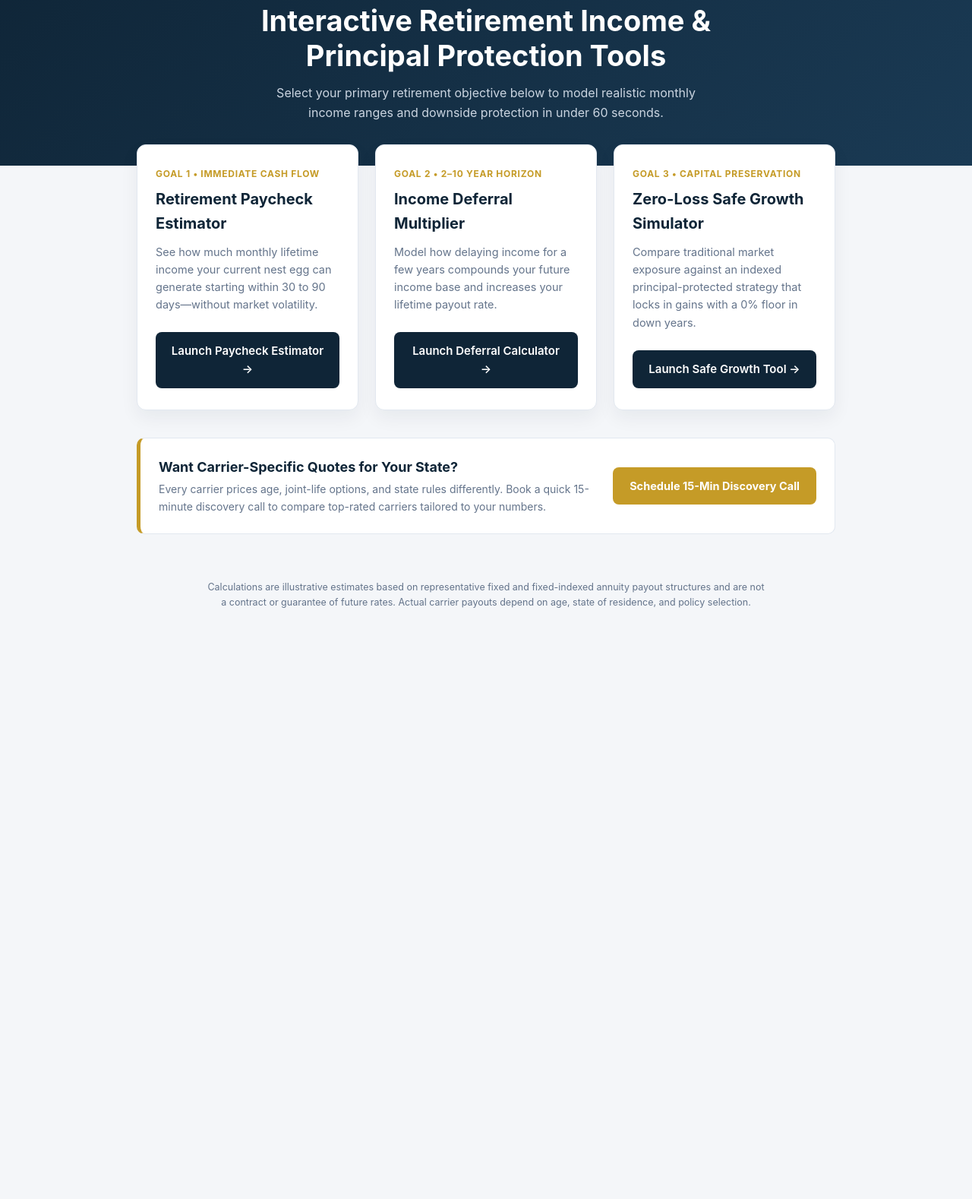
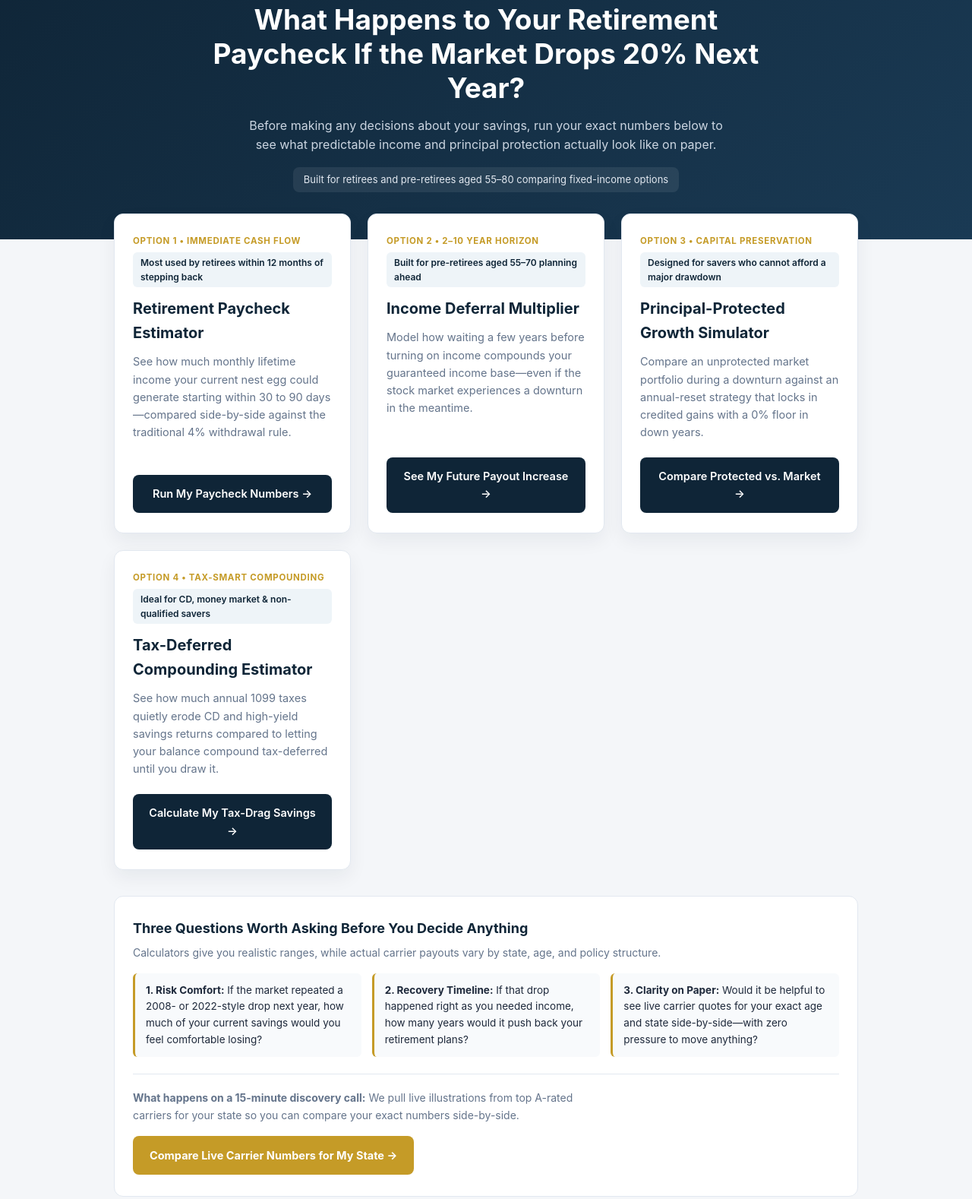
Before and after one commit to jromangfi21/retirement-calculators, a plain HTML site: page index.html in a window 1280 px wide. Shown: the part 90-1668 px from the top of the page at 76% size. Before the commit the page ends 933 px from the top, so only its background shows below. Drawn offline with Linux system fonts and the light colour scheme.

Commit message:
Update index.html

```diff
--- a/index.html
+++ b/index.html
@@ -3,7 +3,7 @@
 <head>
   <meta charset="UTF-8" />
   <meta name="viewport" content="width=device-width, initial-scale=1.0" />
-  <title>Retirement Income &amp; Principal Protection Hub</title>
+  <title>Jerry Roman | Retirement Income &amp; Principal Protection Hub</title>
   <style>
     :root {
       --navy: #0f2537;
@@ -26,12 +26,12 @@
     header {
       background: linear-gradient(135deg, var(--navy) 0%, var(--navy-light) 100%);
       color: #ffffff;
-      padding: 48px 20px 56px;
+      padding: 46px 20px 62px;
       text-align: center;
     }
     .badge {
       display: inline-block;
-      background: rgba(197, 155, 39, 0.2);
+      background: rgba(197, 155, 39, 0.18);
       border: 1px solid var(--gold);
       color: #f3d478;
       font-size: 12px;
@@ -43,33 +43,41 @@
       margin-bottom: 16px;
     }
     header h1 {
-      font-size: clamp(26px, 4vw, 38px);
+      font-size: clamp(25px, 4vw, 37px);
       font-weight: 700;
-      max-width: 720px;
+      max-width: 760px;
       margin: 0 auto 14px;
-      line-height: 1.2;
+      line-height: 1.22;
     }
     header p {
       font-size: 16px;
       color: #cbd5e1;
-      max-width: 600px;
-      margin: 0 auto;
+      max-width: 630px;
+      margin: 0 auto 16px;
+    }
+    .peer-strip {
+      display: inline-block;
+      font-size: 13px;
+      color: #e2e8f0;
+      background: rgba(255, 255, 255, 0.08);
+      padding: 6px 14px;
+      border-radius: 8px;
     }
     .container {
-      max-width: 960px;
-      margin: -28px auto 60px;
+      max-width: 1020px;
+      margin: -34px auto 60px;
       padding: 0 20px;
     }
     .grid {
       display: grid;
-      grid-template-columns: repeat(auto-fit, minmax(280px, 1fr));
+      grid-template-columns: repeat(auto-fit, minmax(290px, 1fr));
       gap: 22px;
     }
     .card {
       background: var(--card);
       border: 1px solid var(--border);
       border-radius: 12px;
-      padding: 28px 24px;
+      padding: 26px 24px;
       box-shadow: 0 10px 25px rgba(15, 37, 55, 0.06);
       display: flex;
       flex-direction: column;
@@ -81,12 +89,22 @@
       box-shadow: 0 14px 30px rgba(15, 37, 55, 0.1);
     }
     .card-tag {
-      font-size: 12px;
+      font-size: 11.5px;
       font-weight: 700;
       color: var(--gold);
       text-transform: uppercase;
       letter-spacing: 0.06em;
-      margin-bottom: 8px;
+      margin-bottom: 6px;
+    }
+    .who-for {
+      display: inline-block;
+      font-size: 12px;
+      color: var(--navy);
+      background: #eef4f8;
+      padding: 4px 10px;
+      border-radius: 6px;
+      font-weight: 600;
+      margin-bottom: 12px;
     }
     .card h2 {
       font-size: 20px;
@@ -96,7 +114,7 @@
     .card p {
       font-size: 14.5px;
       color: var(--muted);
-      margin-bottom: 24px;
+      margin-bottom: 22px;
     }
     .btn {
       display: inline-block;
@@ -105,31 +123,54 @@
       color: #ffffff;
       text-decoration: none;
       font-weight: 600;
-      font-size: 15px;
+      font-size: 14.5px;
       padding: 13px 18px;
       border-radius: 8px;
       transition: background 0.15s ease;
     }
     .btn:hover { background: var(--navy-light); }
-    .advisor-box {
-      margin-top: 36px;
+    .nepq-panel {
+      margin-top: 34px;
       background: var(--card);
       border: 1px solid var(--border);
-      border-left: 5px solid var(--gold);
-      border-radius: 10px;
-      padding: 24px;
+      border-radius: 12px;
+      padding: 28px 24px;
+    }
+    .nepq-panel h3 {
+      font-size: 18px;
+      color: var(--navy);
+      margin-bottom: 6px;
+    }
+    .nepq-sub {
+      font-size: 14px;
+      color: var(--muted);
+      margin-bottom: 16px;
+    }
+    .nepq-list {
+      list-style: none;
+      display: grid;
+      grid-template-columns: repeat(auto-fit, minmax(260px, 1fr));
+      gap: 14px;
+      margin-bottom: 22px;
+    }
+    .nepq-list li {
+      background: #f8fafc;
+      border-left: 3px solid var(--gold);
+      padding: 12px 14px;
+      border-radius: 6px;
+      font-size: 13.5px;
+      color: var(--text);
+    }
+    .cta-row {
       display: flex;
       flex-wrap: wrap;
       align-items: center;
       justify-content: space-between;
       gap: 16px;
+      border-top: 1px solid var(--border);
+      padding-top: 20px;
     }
-    .advisor-box h3 {
-      font-size: 18px;
-      color: var(--navy);
-      margin-bottom: 4px;
-    }
-    .advisor-box p {
+    .cta-row p {
       font-size: 14px;
       color: var(--muted);
       max-width: 580px;
@@ -140,7 +181,7 @@
       text-decoration: none;
       font-weight: 700;
       font-size: 14.5px;
-      padding: 13px 22px;
+      padding: 14px 22px;
       border-radius: 8px;
       white-space: nowrap;
     }
@@ -158,46 +199,66 @@
 <body>
   <header>
     <div class="badge">Jerry Roman &bull; Retirement Income &amp; Protection</div>
-    <h1>Interactive Retirement Income &amp; Principal Protection Tools</h1>
-    <p>Select your primary retirement objective below to model realistic monthly income ranges and downside protection in under 60 seconds.</p>
+    <h1>What Happens to Your Retirement Paycheck If the Market Drops 20% Next Year?</h1>
+    <p>Before making any decisions about your savings, run your exact numbers below to see what predictable income and principal protection actually look like on paper.</p>
+    <div class="peer-strip">Built for retirees and pre-retirees aged 55–80 comparing fixed-income options</div>
   </header>
 
   <main class="container">
     <div class="grid">
       <div class="card">
         <div>
-          <div class="card-tag">Goal 1 &bull; Immediate Cash Flow</div>
+          <div class="card-tag">Option 1 &bull; Immediate Cash Flow</div>
+          <div class="who-for">Most used by retirees within 12 months of stepping back</div>
           <h2>Retirement Paycheck Estimator</h2>
-          <p>See how much monthly lifetime income your current nest egg can generate starting within 30 to 90 days—without market volatility.</p>
+          <p>See how much monthly lifetime income your current nest egg could generate starting within 30 to 90 days—compared side-by-side against the traditional 4% withdrawal rule.</p>
         </div>
-        <a href="/income-now.html" class="btn">Launch Paycheck Estimator &rarr;</a>
+        <a href="/income-now.html" class="btn">Run My Paycheck Numbers &rarr;</a>
       </div>
 
       <div class="card">
         <div>
-          <div class="card-tag">Goal 2 &bull; 2–10 Year Horizon</div>
+          <div class="card-tag">Option 2 &bull; 2–10 Year Horizon</div>
+          <div class="who-for">Built for pre-retirees aged 55–70 planning ahead</div>
           <h2>Income Deferral Multiplier</h2>
-          <p>Model how delaying income for a few years compounds your future income base and increases your lifetime payout rate.</p>
+          <p>Model how waiting a few years before turning on income compounds your guaranteed income base—even if the stock market experiences a downturn in the meantime.</p>
         </div>
-        <a href="/future-income.html" class="btn">Launch Deferral Calculator &rarr;</a>
+        <a href="/future-income.html" class="btn">See My Future Payout Increase &rarr;</a>
       </div>
 
       <div class="card">
         <div>
-          <div class="card-tag">Goal 3 &bull; Capital Preservation</div>
-          <h2>Zero-Loss Safe Growth Simulator</h2>
-          <p>Compare traditional market exposure against an indexed principal-protected strategy that locks in gains with a 0% floor in down years.</p>
+          <div class="card-tag">Option 3 &bull; Capital Preservation</div>
+          <div class="who-for">Designed for savers who cannot afford a major drawdown</div>
+          <h2>Principal-Protected Growth Simulator</h2>
+          <p>Compare an unprotected market portfolio during a downturn against an annual-reset strategy that locks in credited gains with a 0% floor in down years.</p>
         </div>
-        <a href="/safe-growth.html" class="btn">Launch Safe Growth Tool &rarr;</a>
+        <a href="/safe-growth.html" class="btn">Compare Protected vs. Market &rarr;</a>
+      </div>
+
+      <div class="card">
+        <div>
+          <div class="card-tag">Option 4 &bull; Tax-Smart Compounding</div>
+          <div class="who-for">Ideal for CD, money market &amp; non-qualified savers</div>
+          <h2>Tax-Deferred Compounding Estimator</h2>
+          <p>See how much annual 1099 taxes quietly erode CD and high-yield savings returns compared to letting your balance compound tax-deferred until you draw it.</p>
+        </div>
+        <a href="/tax-shield.html" class="btn">Calculate My Tax-Drag Savings &rarr;</a>
       </div>
     </div>
 
-    <div class="advisor-box">
-      <div>
-        <h3>Want Carrier-Specific Quotes for Your State?</h3>
-        <p>Every carrier prices age, joint-life options, and state rules differently. Book a quick 15-minute discovery call to compare top-rated carriers tailored to your numbers.</p>
+    <div class="nepq-panel">
+      <h3>Three Questions Worth Asking Before You Decide Anything</h3>
+      <p class="nepq-sub">Calculators give you realistic ranges, while actual carrier payouts vary by state, age, and policy structure.</p>
+      <ul class="nepq-list">
+        <li><strong>1. Risk Comfort:</strong> If the market repeated a 2008- or 2022-style drop next year, how much of your current savings would you feel comfortable losing?</li>
+        <li><strong>2. Recovery Timeline:</strong> If that drop happened right as you needed income, how many years would it push back your retirement plans?</li>
+        <li><strong>3. Clarity on Paper:</strong> Would it be helpful to see live carrier quotes for your exact age and state side-by-side—with zero pressure to move anything?</li>
+      </ul>
+      <div class="cta-row">
+        <p><strong>What happens on a 15-minute discovery call:</strong> We pull live illustrations from top A-rated carriers for your state so you can compare your exact numbers side-by-side.</p>
+        <a href="https://marketingsimplifiedcrm.io/book/annuity-discovery-call-15-minutes-jerry-nfmc" target="_blank" rel="noopener" class="btn-gold">Compare Live Carrier Numbers for My State &rarr;</a>
       </div>
-      <a href="https://marketingsimplifiedcrm.io/book/annuity-discovery-call-15-minutes-jerry-nfmc" target="_blank" rel="noopener" class="btn-gold">Schedule 15-Min Discovery Call</a>
     </div>
   </main>
 
```
